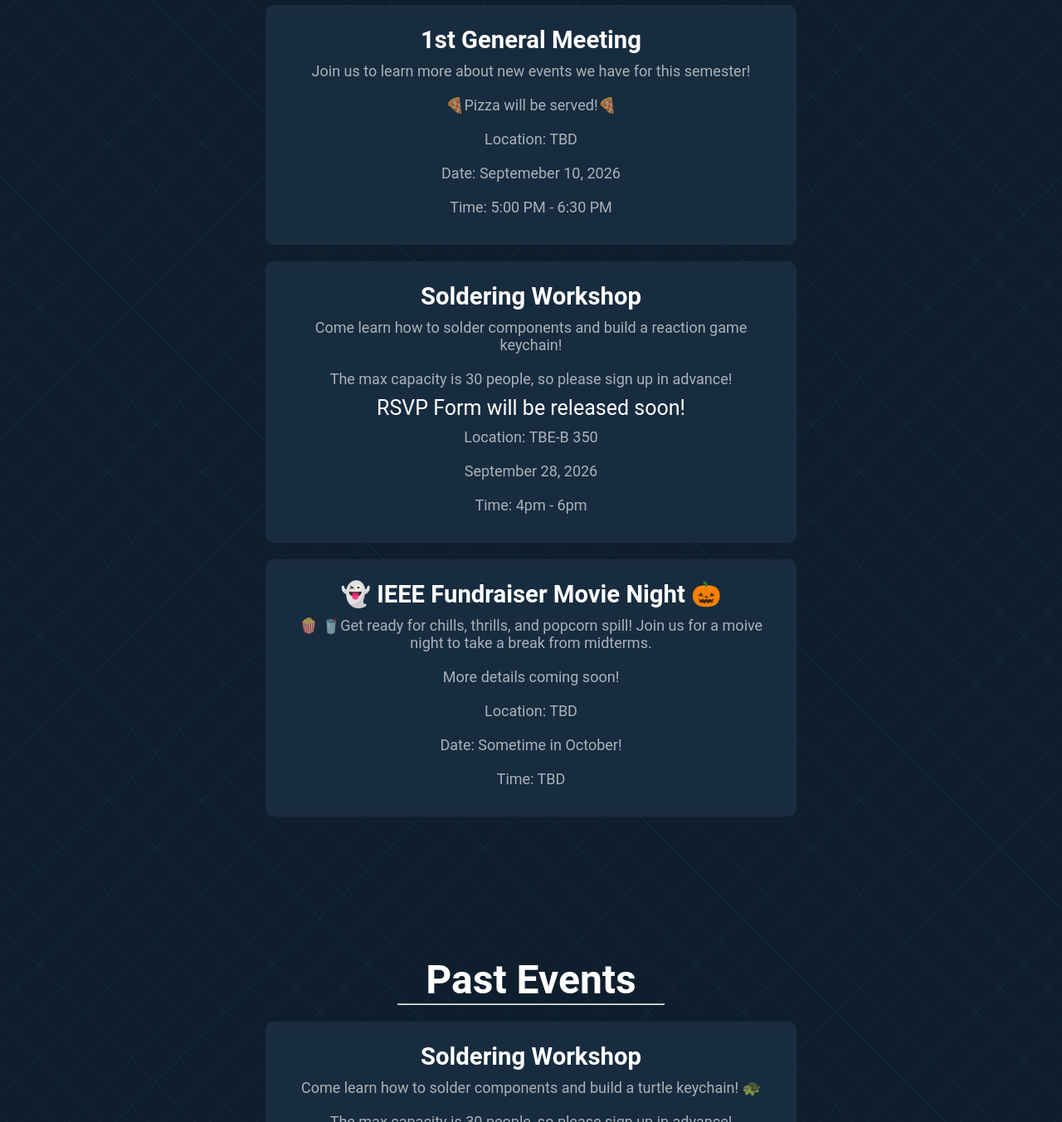
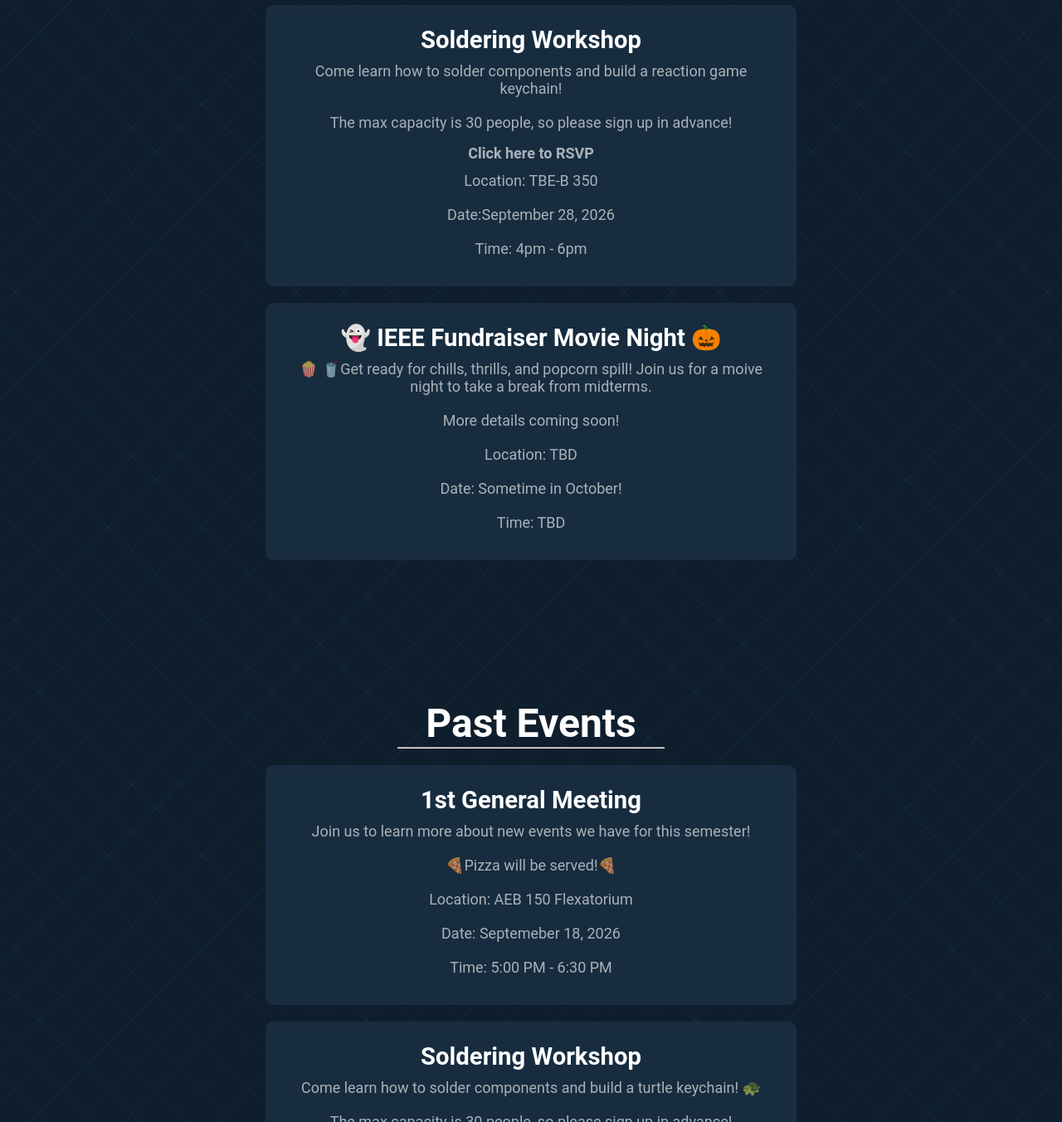
Before and after one commit to IEEE-UNLV/IEEE-UNLV-Website, a website: page events.html in a window 1280 px wide. Shown: the part 217-1569 px from the top of the page at 83% size. Drawn offline with Linux system fonts and the light colour scheme.

Commit message:
updating events to include rsvp form

```diff
--- a/events.html
+++ b/events.html
@@ -32,20 +32,12 @@
             <h2>Upcoming Events</h2>
             <hr>
             <div class="currentEventsContainer">
-                <h3>1st General Meeting</h3>
-                <p>Join us to learn more about new events we have for this semester!</p>
-                <p>🍕Pizza will be served!🍕</p>
-                <p>Location: TBD</p>
-                <p>Date: Septemeber 10, 2026</p>
-                <p>Time: 5:00 PM - 6:30 PM</p>
-            </div>
-            <div class="currentEventsContainer">
                 <h3>Soldering Workshop</h3>
                 <p>Come learn how to solder components and build a reaction game keychain!</p>
                 <p>The max capacity is 30 people, so please sign up in advance!</p>
-                <weak>RSVP Form will be released soon!</weak>
+                <strong><a href="https://docs.google.com/forms/d/e/1FAIpQLSfGz9rYuzDoXBi6qaU3qO624Vosf8rev9_sfRU0dyFIG_ktHQ/viewform?usp=dialog" target="_blank">Click here to RSVP</a></strong>
                 <p>Location: TBE-B 350</p>
-                <p>September 28, 2026</p>
+                <p>Date:September 28, 2026</p>
                 <p>Time: 4pm - 6pm</p>
             </div>
             <div class="currentEventsContainer">
@@ -64,7 +56,15 @@
         <section class="pastEvents" id="pastEvents">
             <h2>Past Events</h2>
             <hr>
-             <div class="pastEventContainer">
+            <div class="pastEventContainer">
+                <h3>1st General Meeting</h3>
+                <p>Join us to learn more about new events we have for this semester!</p>
+                <p>🍕Pizza will be served!🍕</p>
+                <p>Location: AEB 150 Flexatorium</p>
+                <p>Date: Septemeber 18, 2026</p>
+                <p>Time: 5:00 PM - 6:30 PM</p>
+            </div>
+            <div class="pastEventContainer">
                 <h3>Soldering Workshop</h3>
                 <p>Come learn how to solder components and build a turtle keychain! 🐢</p>
                 <p>The max capacity is 30 people, so please sign up in advance!</p>
```
